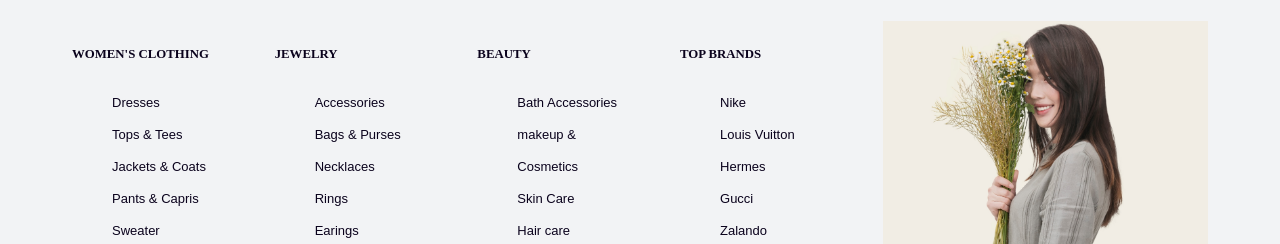
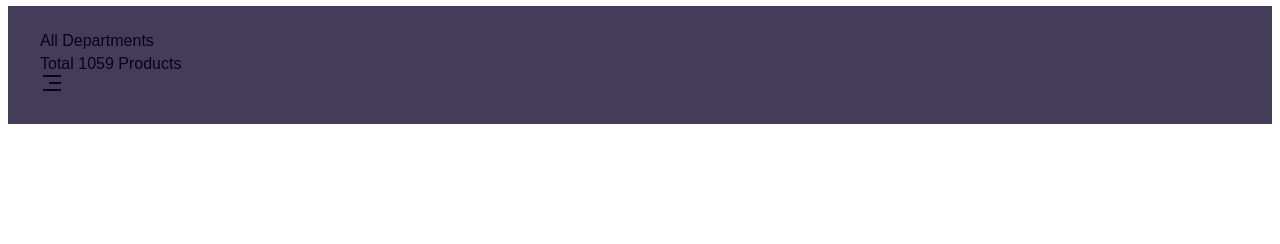
Before and after one commit to Amandeep32/E-commerce, a plain HTML site: page index.html in a window 1280 px wide. Shown: the part 227-471 px from the top of the page. Drawn offline with nearby package versions, Linux system fonts and the light colour scheme.

Commit message:
header section

```diff
--- a/index.html
+++ b/index.html
@@ -59,7 +59,7 @@
                             <ul class="flexitem second-links">
                                 <li><a href="#">Home</a></li>
                                 <li><a href="#">Shop</a></li>
-                                <li>
+                                <li class="has-child">
                                     <a href="#">Women
                                      <div class="icon-small"><i class="ri-arrow-down-sline"></i></div>
                                     </a>
@@ -131,7 +131,7 @@
                                                         <li><a href="#">Hurley</a></li>
 
                                                        </ul>
-                                                       <a href="#" class="view-all">View all brands</a>
+                                                       <a href="#" class="view-all">View all brands <i class="ri-arrow-right-line"></i></a>
 
                                                     </div>
                                                 </div>
@@ -185,6 +185,24 @@
 
                 </div>
             </div>
+            <div class="header-main mobile-hide">
+                <div class="container">
+                    <div class="wrapper flexitem">
+                        <div class="left">
+                            <div class="dpt-cat">
+                                <div class="dpt-head">
+                                    <div class="main-text">All Departments</div>
+                                    <mini-text class="mobile-hide">Total 1059 Products</mini-text>
+                                    <a href="#" class="dpt-trigger mobile-hide">
+                                        <i class="ri-menu-3-line ri-xl"></i>
+                                    </a>
+                                </div>
+                            </div>
+                        </div>
+                        <div class="right"></div>
+                    </div>
+                </div>
+            </div>
         </header>
         <!-- main -->
         <main>
--- a/style.css
+++ b/style.css
@@ -359,7 +359,13 @@ nav .fly-item{
     z-index: 1;
 }
 
-
+/* Header -------
+* c. Header main Departments Category----- */
+.header-main{
+    background-color: var(--secondary-dark-color);
+    padding: 1.5em 0;
+    margin-bottom: 2em;
+}
 
 
 
@@ -410,6 +416,10 @@ nav .fly-item{
         background-color: var(--light-bg-color);
         box-shadow: rgb(0 0 0 /20%) 0 30px 20px --30px;
         z-index: 100;
+        display: none;
+    }
+    nav li.has-child:hover .mega{
+        display: block;
     }
 
     nav .mega .wrapper{
```
